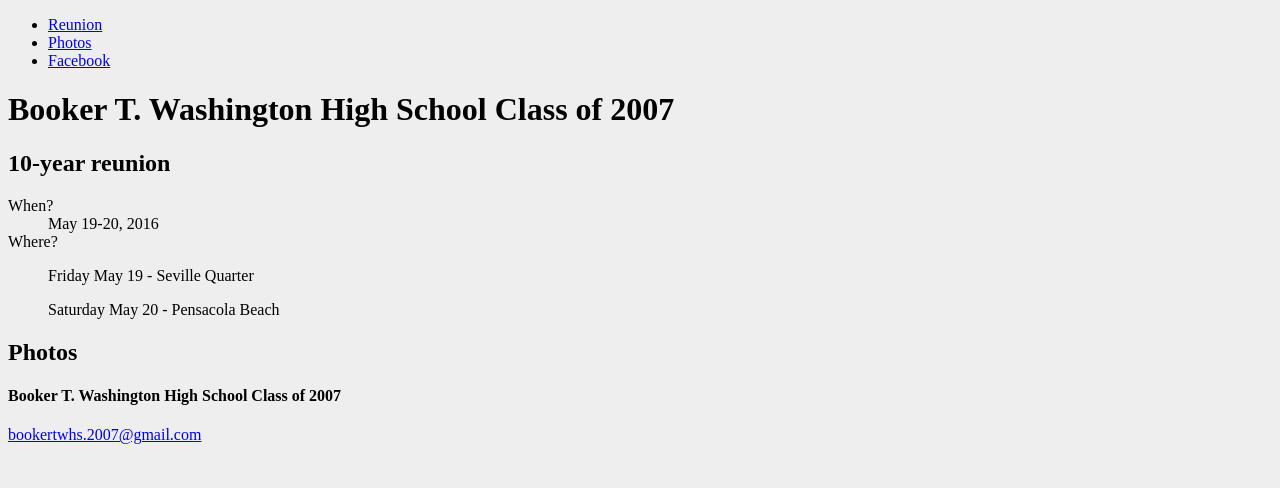
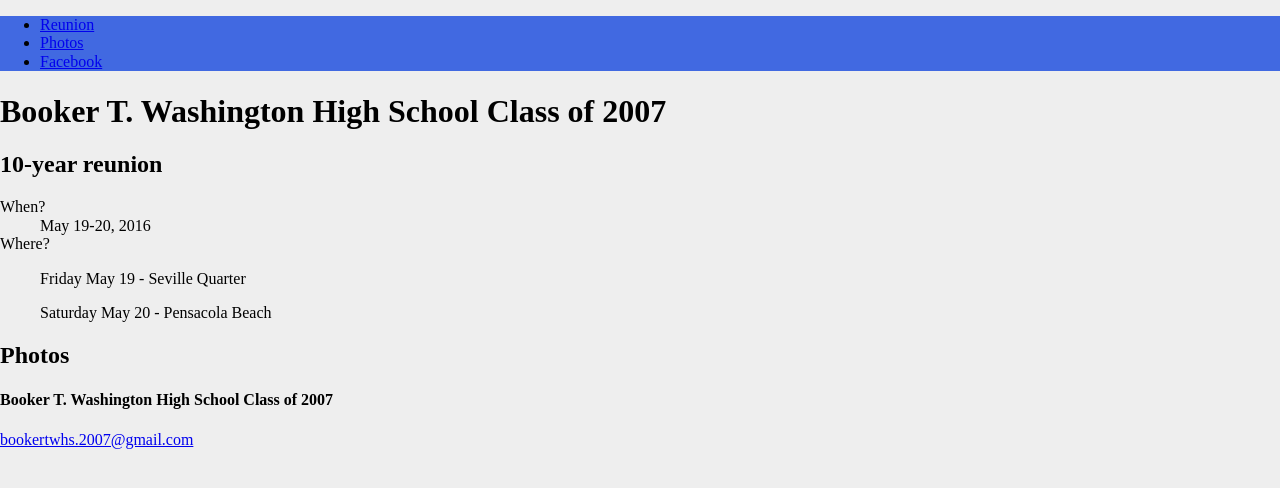
Before and after one commit to bookertwhs2007/bookertwhs, a Jekyll site: the page built from index.html, in a window 1280 px wide. Shown: the top 488 px of the page. Built offline with Jekyll 4.4.1, drawn with Linux system fonts in a browser that asks for light colours; nearby versions of some CDN libraries.

Commit message:
add reset css, other basic css

```diff
--- a/_includes/head.html
+++ b/_includes/head.html
@@ -6,6 +6,7 @@
   <title>{{site.title}}</title>
   <meta name="description" content="{% if page.excerpt %}{{ page.excerpt | strip_html | strip_newlines | truncate: 160 }}{% else %}{{ site.description }}{% endif %}">
 
+  <link rel="stylesheet" href="https://cdnjs.cloudflare.com/ajax/libs/normalize/5.0.0/normalize.min.css">
   <link rel="stylesheet" href="{{ "/css/main.css" | prepend: site.baseurl }}">
   <link rel="canonical" href="{{ page.url | replace:'index.html','' | prepend: site.baseurl | prepend: site.url }}">
 </head>
--- a/_includes/header.html
+++ b/_includes/header.html
@@ -1,4 +1,4 @@
-<header>
+<header class="header">
   <nav>
     <ul>
       <li>
--- /dev/null
+++ b/_scss/components/_header.scss
@@ -0,0 +1,3 @@
+.header {
+  background-color: $blue;
+}
--- a/_scss/settings/_colors.scss
+++ b/_scss/settings/_colors.scss
@@ -1 +1,5 @@
-$blue: blue;
+$blue: #4169E1;
+$black: #0D152D;
+$red: #D82F1B;
+$yellow: #F7D31E;
+$green: #73C547;
--- a/css/main.scss
+++ b/css/main.scss
@@ -20,5 +20,6 @@
 // objects
 
 // components
+@import "components/header";
 
 // trumps
```
